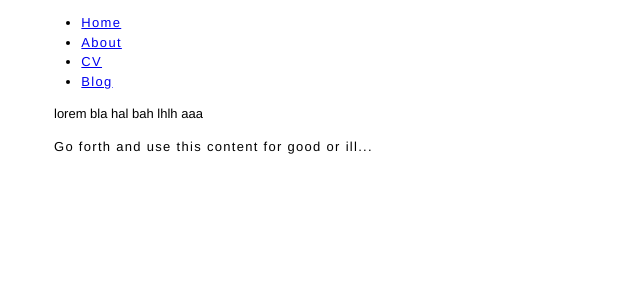
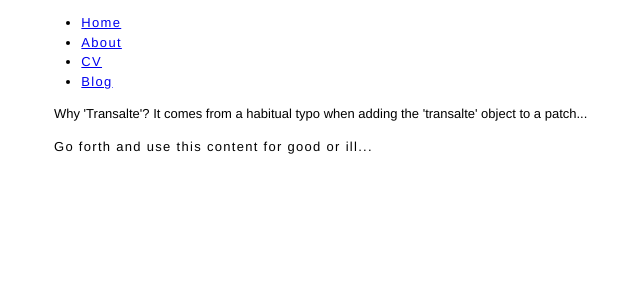
Before and after one commit to transalte/transalte.github.io, a Jekyll site: the page built from about/index.html, in a window 1280 px wide. Shown: the top 300 px of the page, without its empty margins (138-778 px from the left). Built offline with Jekyll 4.4.1, drawn with Linux system fonts in a browser that asks for light colours.

Commit message:
Update index.html

```diff
--- a/about/index.html
+++ b/about/index.html
@@ -3,4 +3,6 @@ layout: default
 title: The About page
 ---
 
-lorem bla hal bah lhlh aaa
+Why 'Transalte'?
+
+It comes from a habitual typo when adding the 'transalte' object to a patch...
```
